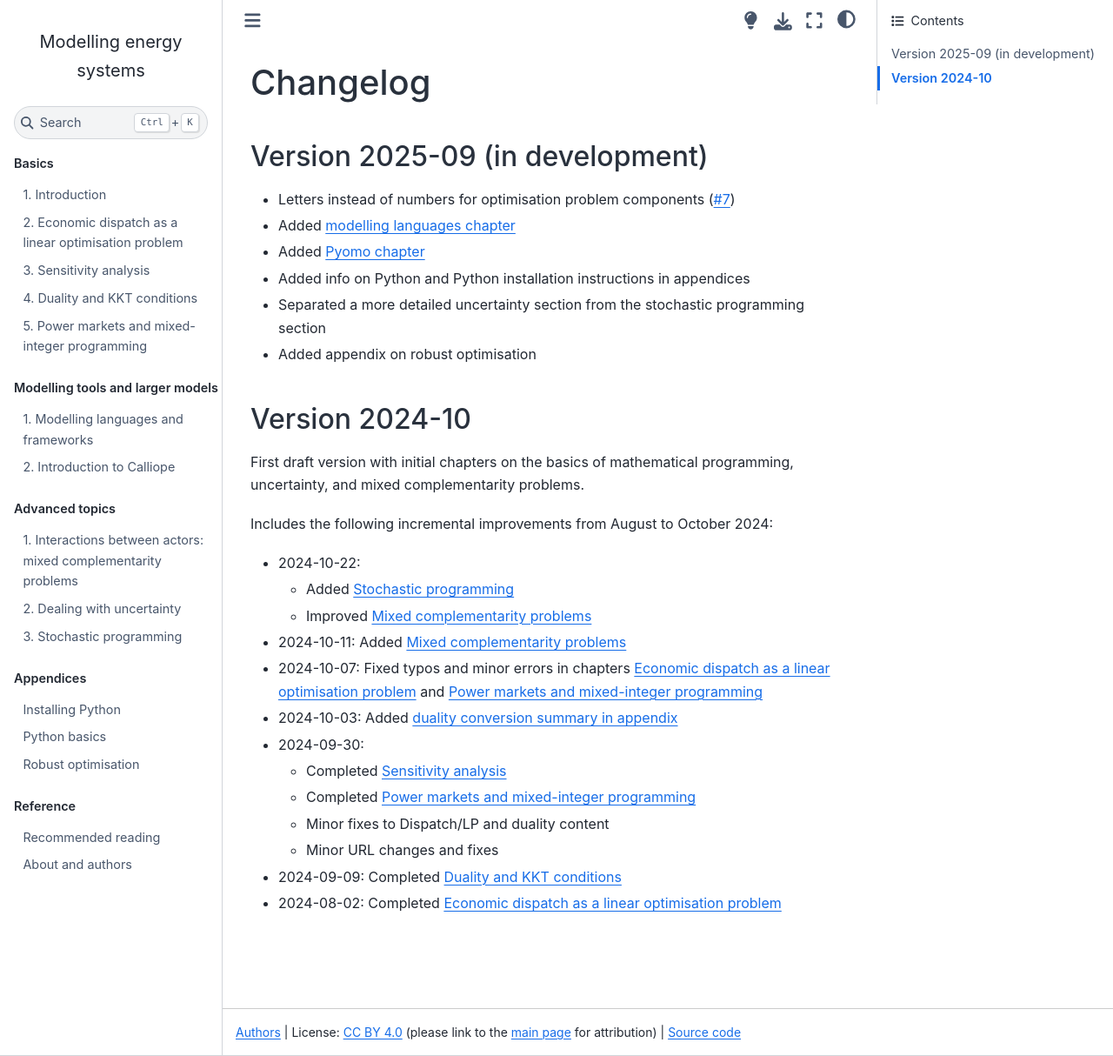
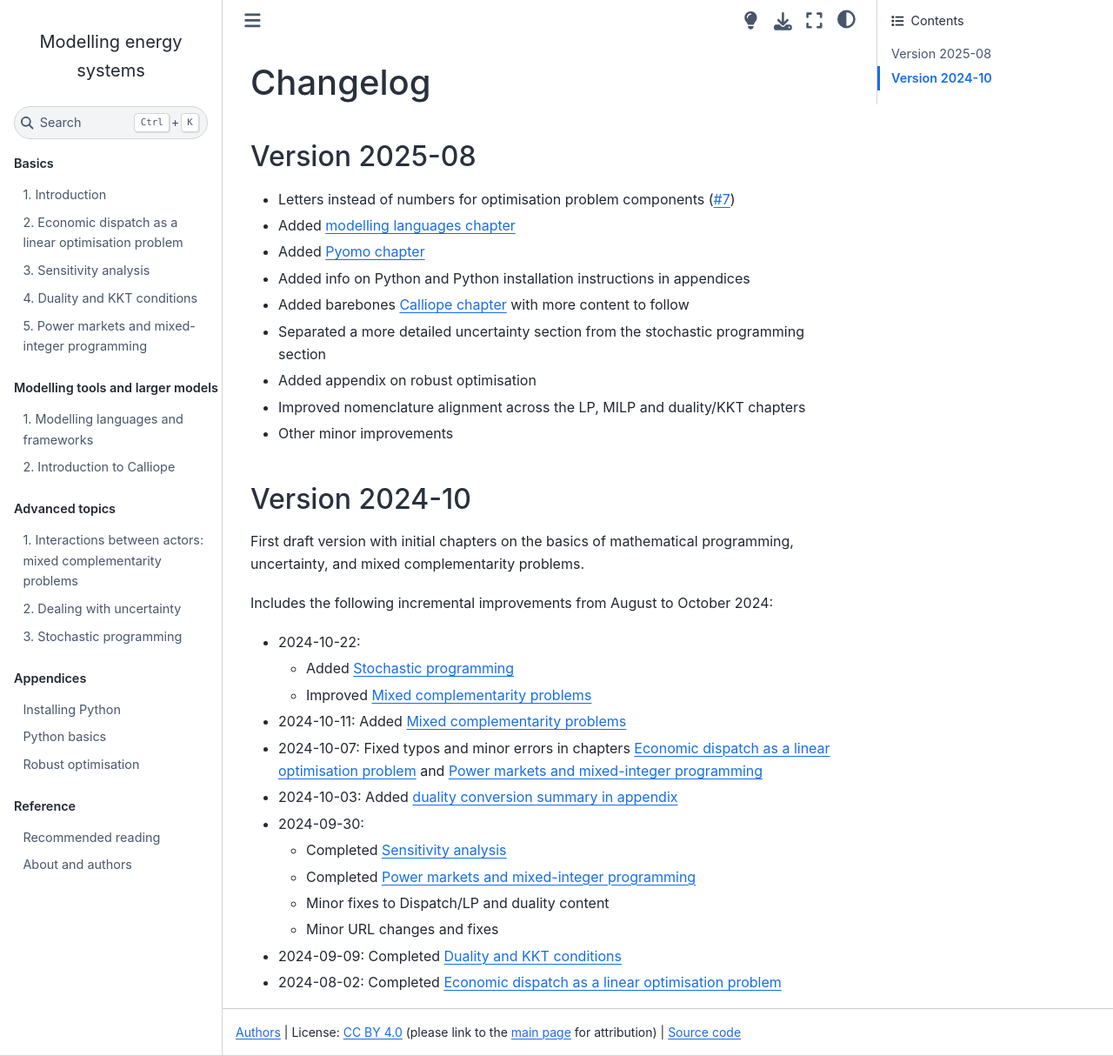
Before and after one commit to sjpfenninger/modelling-energy-systems, a Jupyter Book: the page built from changelog.md, in a window 1280 px wide and 1214 px high. Shown: the whole window at 87% size. Built offline with Jupyter Book 1.0.4 settings and Sphinx 7.4.7 and the Sphinx Book theme 1.1.4, drawn with Linux system fonts in a browser that asks for light colours; pages that are not in the unit, such as notebooks, are missing from menus; comment, search, counter and statistics services are not loaded.

Commit message:
Version 2025-08

```diff
--- a/changelog.md
+++ b/changelog.md
@@ -4,14 +4,17 @@ title: Changelog
 
 # Changelog
 
-## Version 2025-09 (in development)
+## Version 2025-08
 
 * Letters instead of numbers for optimisation problem components ([#7](https://github.com/sjpfenninger/modelling-energy-systems/issues/7))
 * Added [modelling languages chapter](tools/modelling-languages.md)
 * Added [Pyomo chapter](tools/pyomo.ipynb)
 * Added info on Python and Python installation instructions in appendices
+* Added barebones [Calliope chapter](tools/calliope.md) with more content to follow
 * Separated a more detailed uncertainty section from the stochastic programming section
 * Added appendix on robust optimisation
+* Improved nomenclature alignment across the LP, MILP and duality/KKT chapters
+* Other minor improvements
 
 ## Version 2024-10
 
```
Also changed, not shown: reference/about.md (+1 -1 lines).
